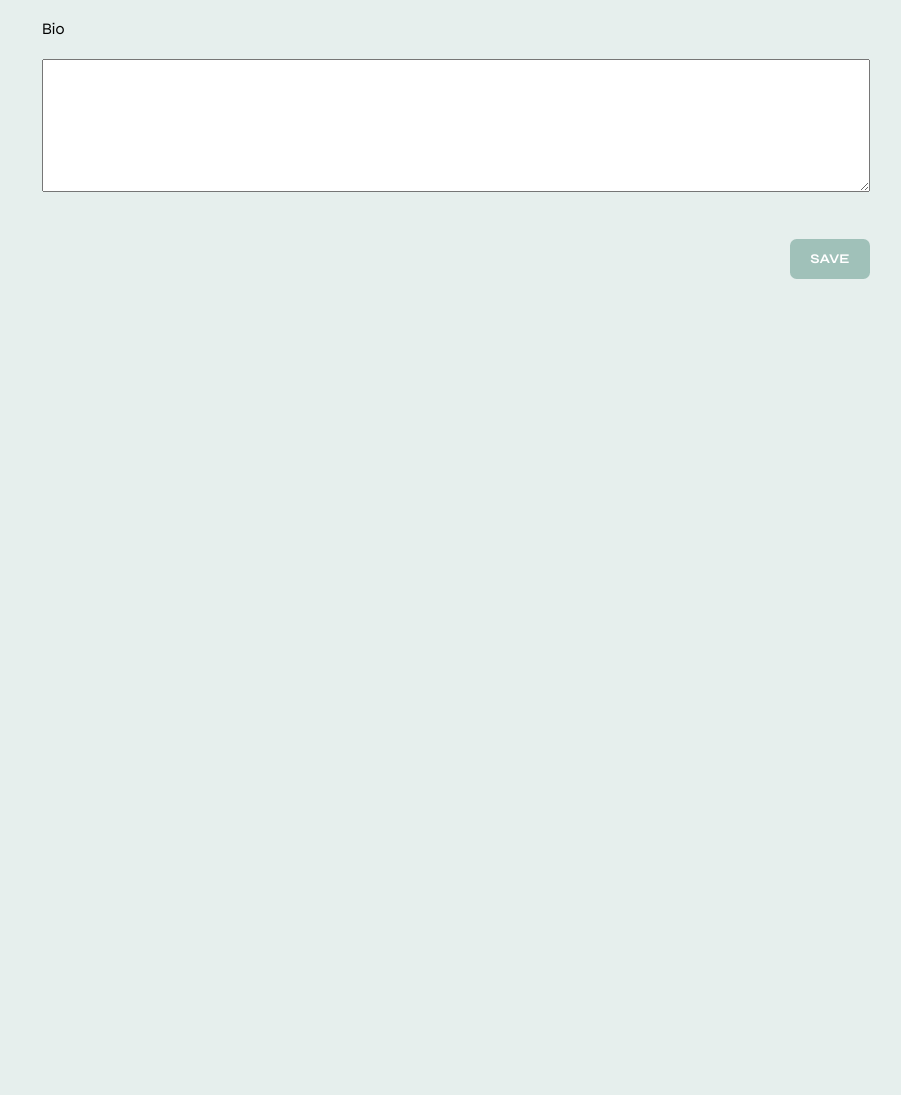
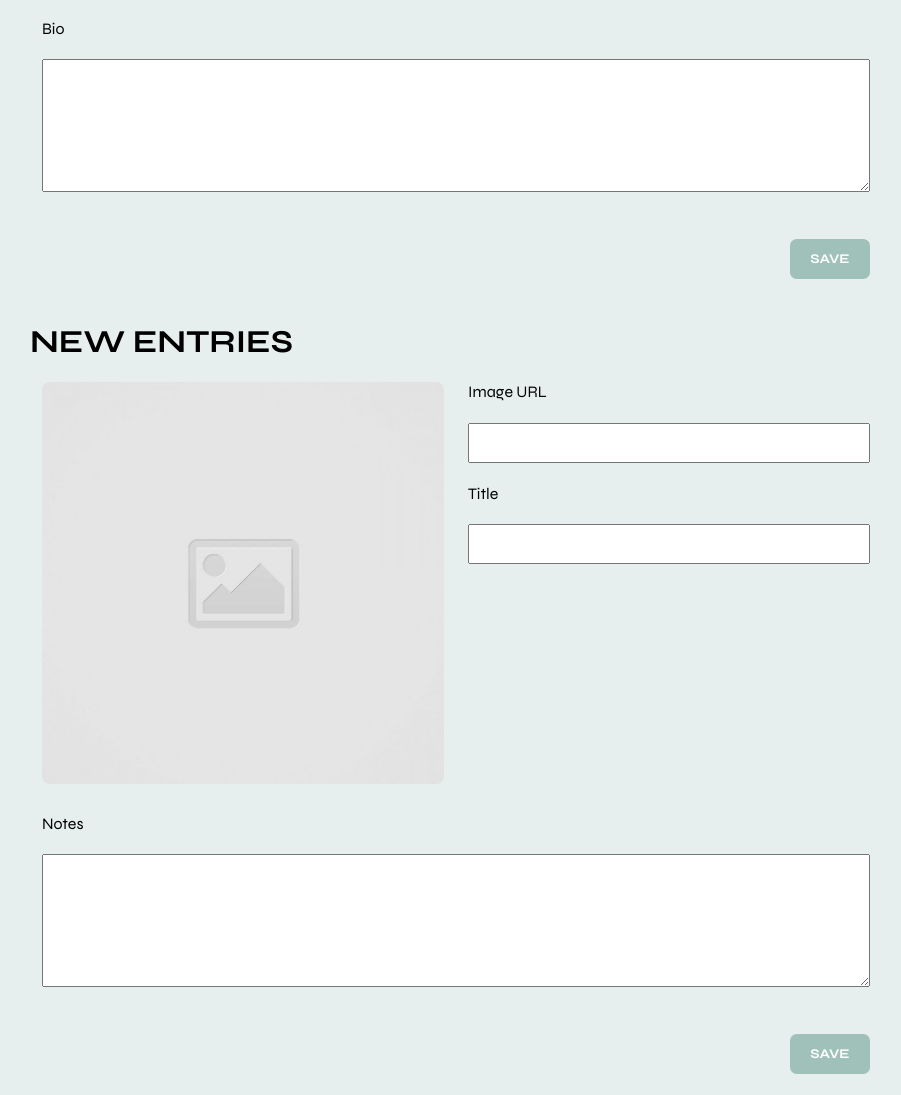
Before and after one commit to KiannaBrandt/code-journal, a plain HTML site: page index.html in a window 1280 px wide. Shown: the part 559-1654 px from the top of the page, without its empty margins (184-1085 px from the left). Before the commit the page ends 859 px from the top, so only its background shows below. Drawn offline with Linux system fonts and the light colour scheme.

Commit message:
Add a form for creating a journal entry. #4

```diff
--- a/css/styles.css
+++ b/css/styles.css
@@ -75,7 +75,7 @@ p {
 a {
   text-decoration: none;
   font-weight: normal;
-  padding: 0.5em;
+  padding: 0.7em;
 }
 
 .edit-link {
--- a/index.html
+++ b/index.html
@@ -81,7 +81,46 @@
     </div>
 
     <div data-view="entries" id="entries">
+    </div>
 
+    <div data-view="create-entries" id="create-entries">
+      <div class="container">
+        <h1>New Entries</h1>
+        <form action="" method="get" id="entries-form">
+          <div class="row">
+            <div class="column-half">
+              <img class="default-img" src="images/placeholder-image-square.jpg" alt="placeholder-image-square">
+            </div>
+            <div class="column-half">
+              <div class="form-group">
+                <label for="imgUrl">Image URL</label>
+                <div>
+                  <input type="url" name="imgUrl" id="imgUrl" pattern="https://.*" required>
+                </div>
+              </div>
+              <div class="form-group">
+                <label for="title">Title</label>
+                <div>
+                  <input type="text" id="tile" name="title" required>
+                </div>
+              </div>
+            </div>
+          </div>
+          <div class="row">
+            <div class="column-full">
+              <div class="form-group">
+                <label for="notes">Notes</label>
+                <div>
+                  <textarea id="notes" name="notes" required></textarea>
+                </div>
+              </div>
+              <div class="submit">
+                <input type="submit" value="SAVE">
+              </div>
+            </div>
+          </div>
+        </form>
+      </div>
     </div>
 
   </main>
```
